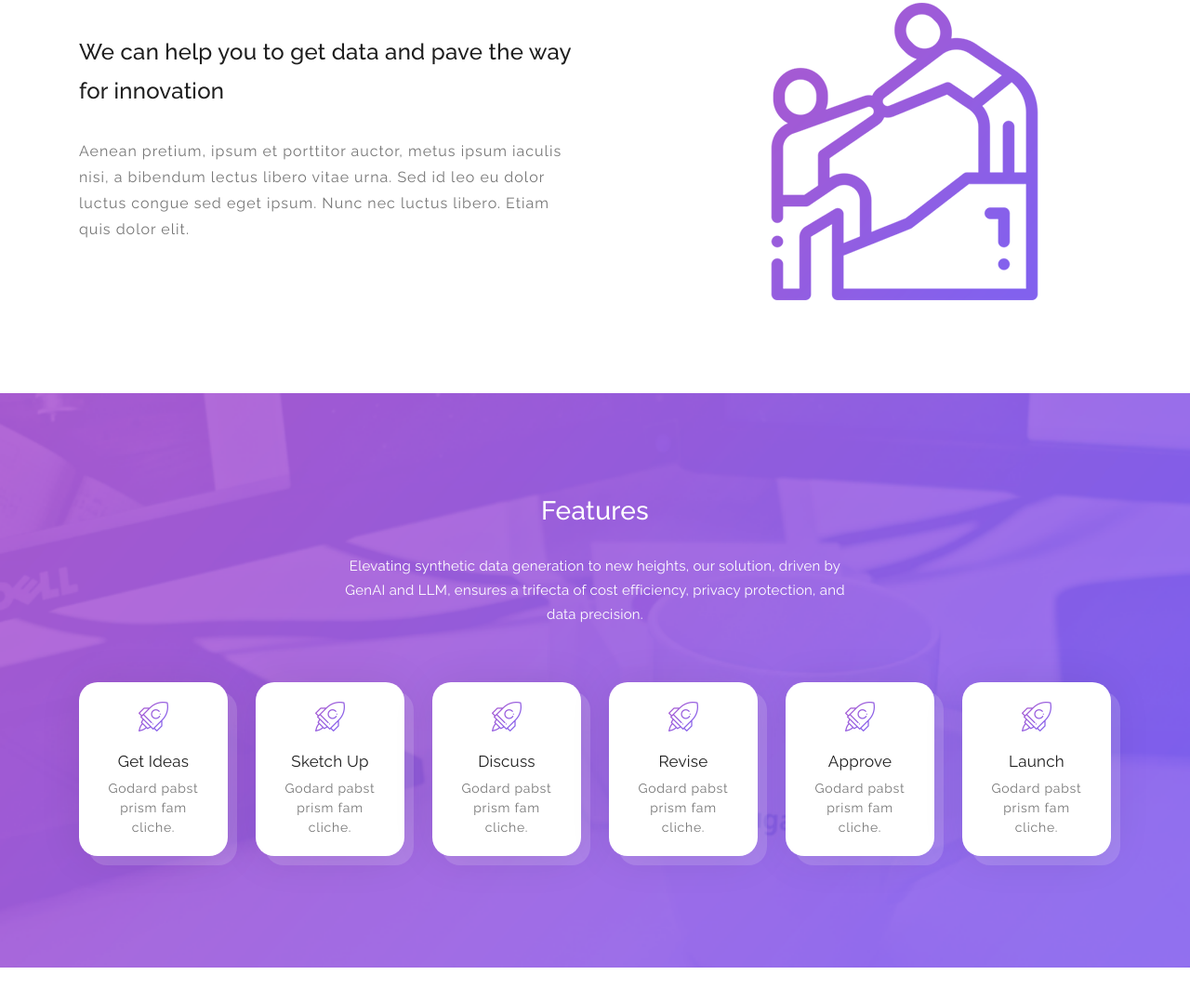
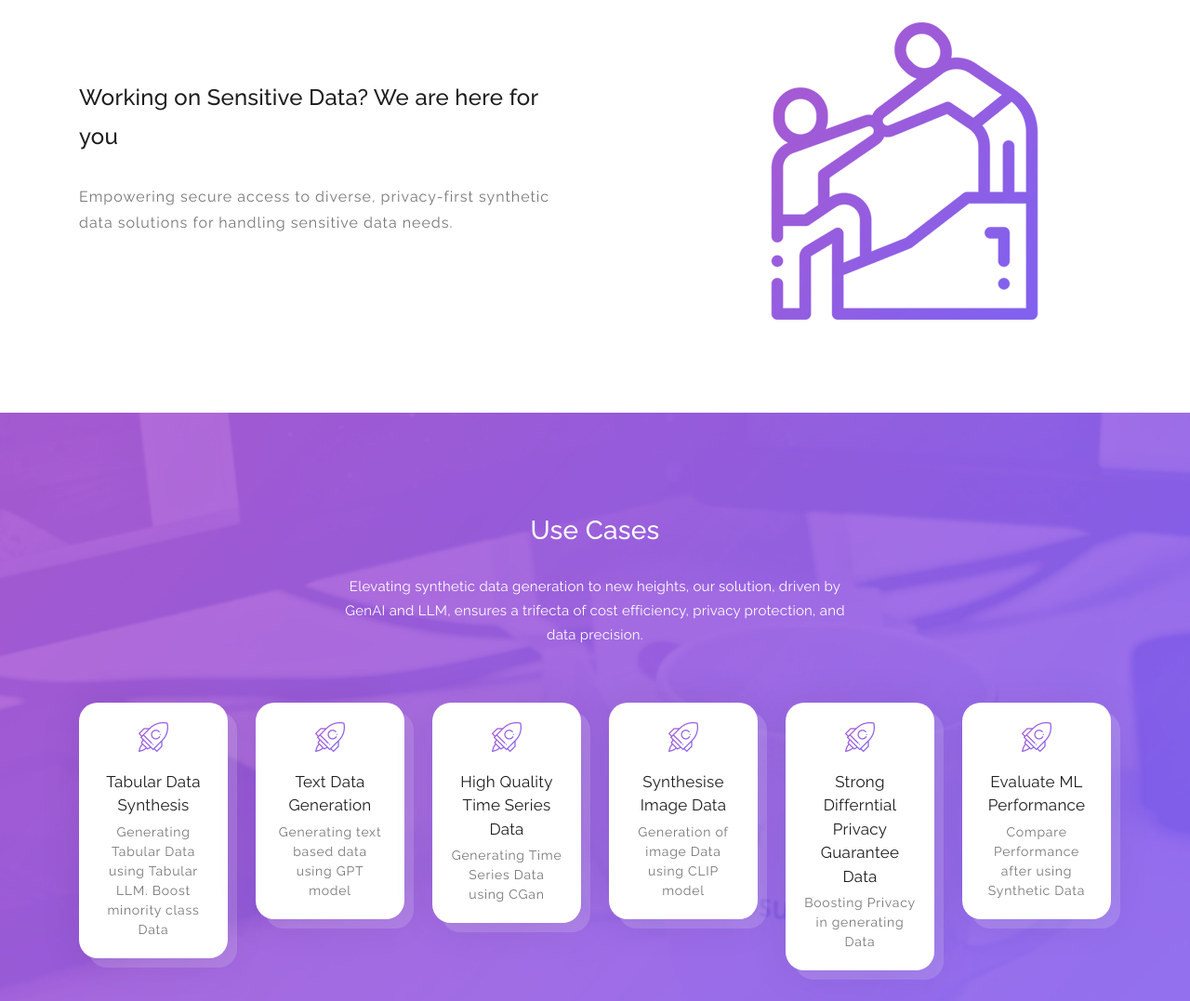
Before and after one commit to sujal111/Synthetic-Data-Website, a plain HTML site: page index.html in a window 1280 px wide. Shown: the part 1455-2532 px from the top of the page at 93% size. Drawn offline with Linux system fonts and the light colour scheme.

Commit message:
Website Almost Completed

```diff
--- a/index.html
+++ b/index.html
@@ -79,7 +79,7 @@ https://templatemo.com/tm-535-softy-pinko
                 <div class="row">
                     <div class="offset-xl-3 col-xl-6 offset-lg-2 col-lg-8 col-md-12 col-sm-12">
                         <h1>We provide the best <strong>strategy</strong><br>to grow up your <strong>business</strong></h1>
-                       <p>Give one tagline </p>
+                       <p>Lunch k Baad Aana - SBI</p>
                         <a href="#features" class="main-button-slider">Discover More</a>
                     </div>
                 </div>
@@ -101,7 +101,8 @@ https://templatemo.com/tm-535-softy-pinko
                                 <div class="icon">
                                     <i><img src="assets/images/featured-item-01.png" alt=""></i>
                                 </div>
-                                <h5 class="features-title">Cost effective</h5>
+                                <h5 class="features-title">Quality Assurance
+                                </h5>
                                 <p>Customize anything in this template to fit your website needs</p>
                             </div>
                         </div>
@@ -113,7 +114,7 @@ https://templatemo.com/tm-535-softy-pinko
                                 <div class="icon">
                                     <i><img src="assets/images/featured-item-01.png" alt=""></i>
                                 </div>
-                                <h5 class="features-title">Better Computing</h5>
+                                <h5 class="features-title">Multimodal Capabilities</h5>
                                 <p>Contact us immediately if you have a question in mind</p>
                             </div>
                         </div>
@@ -125,7 +126,7 @@ https://templatemo.com/tm-535-softy-pinko
                                 <div class="icon">
                                     <i><img src="assets/images/featured-item-01.png" alt=""></i>
                                 </div>
-                                <h5 class="features-title">Highly Reliable & Secure</h5>
+                                <h5 class="features-title">Highly Reliable,Secure & Cost Efficient</h5>
                                 <p>You just need to tell your friends about our free templates</p>
                             </div>
                         </div>
@@ -147,7 +148,7 @@ https://templatemo.com/tm-535-softy-pinko
                 <div class="col-lg-1"></div>
                 <div class="col-lg-6 col-md-12 col-sm-12 align-self-center mobile-top-fix">
                     <div class="left-heading">
-                        <h2 class="section-title">Synthetic LLM</h2>
+                        <h2 class="section-title">Synthetic Data Generation using LLM</h2>
                     </div>
                     <div class="left-text">
                         <p>Building an innovative synthetic data engine using GenAI and LLM, striking the perfect balance between cost efficiency, privacy safeguards, and data accuracy.</p>
@@ -169,10 +170,14 @@ https://templatemo.com/tm-535-softy-pinko
             <div class="row">
                 <div class="col-lg-6 col-md-12 col-sm-12 align-self-center mobile-bottom-fix">
                     <div class="left-heading">
-                        <h2 class="section-title">We can help you to get data and pave the way for innovation</h2>
+                        <h2 class="section-title">Working on Sensitive Data?
+
+                            We are here for you
+                        </h2>
                     </div>
+
                     <div class="left-text">
-                        <p>Aenean pretium, ipsum et porttitor auctor, metus ipsum iaculis nisi, a bibendum lectus libero vitae urna. Sed id leo eu dolor luctus congue sed eget ipsum. Nunc nec luctus libero. Etiam quis dolor elit.</p>
+                        <p>Empowering secure access to diverse, privacy-first synthetic data solutions for handling sensitive data needs.</p>
                     </div>
                 </div>
                 <div class="col-lg-1"></div>
@@ -191,7 +196,7 @@ https://templatemo.com/tm-535-softy-pinko
                 <div class="row">
                     <div class="offset-lg-3 col-lg-6">
                         <div class="info">
-                            <h1>Features</h1>
+                            <h1>Use Cases</h1>
                             <p>Elevating synthetic data generation to new heights, our solution, driven by GenAI and LLM, ensures a trifecta of cost efficiency, privacy protection, and data precision.</p>
                         </div>
                     </div>
@@ -202,43 +207,43 @@ https://templatemo.com/tm-535-softy-pinko
                     <div class="col-lg-2 col-md-3 col-sm-6 col-6">
                         <a href="#" class="mini-box">
                             <i><img src="assets/images/work-process-item-01.png" alt=""></i>
-                            <strong>Get Ideas</strong>
-                            <span>Godard pabst prism fam cliche.</span>
+                            <strong>Tabular Data Synthesis</strong>
+                            <span>Generating Tabular Data using Tabular LLM. Boost minority class Data</span>
                         </a>
                     </div>
                     <div class="col-lg-2 col-md-3 col-sm-6 col-6">
                         <a href="#" class="mini-box">
                             <i><img src="assets/images/work-process-item-01.png" alt=""></i>
-                            <strong>Sketch Up</strong>
-                            <span>Godard pabst prism fam cliche.</span>
+                            <strong>Text Data Generation </strong>
+                            <span>Generating text based data using GPT model</span>
                         </a>
                     </div>
                     <div class="col-lg-2 col-md-3 col-sm-6 col-6">
                         <a href="#" class="mini-box">
                             <i><img src="assets/images/work-process-item-01.png" alt=""></i>
-                            <strong>Discuss</strong>
-                            <span>Godard pabst prism fam cliche.</span>
+                            <strong>High Quality Time Series Data</strong>
+                            <span>Generating Time Series Data using CGan</span>
                         </a>
                     </div>
                     <div class="col-lg-2 col-md-3 col-sm-6 col-6">
                         <a href="#" class="mini-box">
                             <i><img src="assets/images/work-process-item-01.png" alt=""></i>
-                            <strong>Revise</strong>
-                            <span>Godard pabst prism fam cliche.</span>
+                            <strong>Synthesise Image Data</strong>
+                            <span>Generation of image Data using CLIP model</span>
                         </a>
                     </div>
                     <div class="col-lg-2 col-md-3 col-sm-6 col-6">
                         <a href="#" class="mini-box">
                             <i><img src="assets/images/work-process-item-01.png" alt=""></i>
-                            <strong>Approve</strong>
-                            <span>Godard pabst prism fam cliche.</span>
+                            <strong>Strong Differntial Privacy Guarantee Data </strong>
+                            <span>Boosting Privacy in generating Data </span>
                         </a>
                     </div>
                     <div class="col-lg-2 col-md-3 col-sm-6 col-6">
                         <a href="#" class="mini-box">
                             <i><img src="assets/images/work-process-item-01.png" alt=""></i>
-                            <strong>Launch</strong>
-                            <span>Godard pabst prism fam cliche.</span>
+                            <strong>Evaluate ML Performance</strong>
+                            <span>Compare Performance after using Synthetic Data</span>
                         </a>
                     </div>
                 </div>
```
